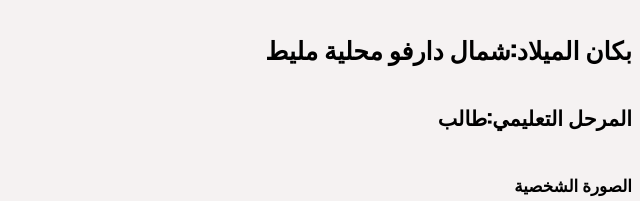
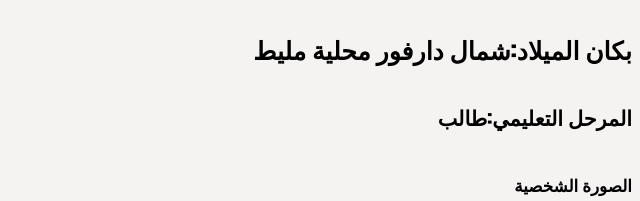
Before and after one commit to x1399/Farah, a plain HTML site: page index.html in a window 1280 px wide. Shown: the part 746-947 px from the top of the page, 640-1280 px from the left. Drawn offline with Linux system fonts and the light colour scheme.

Commit message:
Correct birthplace spelling in index.html

```diff
--- a/index.html
+++ b/index.html
@@ -13,7 +13,7 @@
 <h2 class="list-item">السيرة الذاتية</h2>
 <h2>الاسم :فرح ابراهيم حامد بريمة</h2>
 <h3>الجنسية:سوداني</h3>
-<h4>بكان الميلاد:شمال دارفو محلية مليط</h4>
+<h4>بكان الميلاد:شمال دارفور محلية مليط</h4>
 <h5>المرحل التعليمي:طالب </h5>
 <h6>الصورة الشخصية</h6>
 <img src="./IMG-20251206-WA0053.jpg" alt="moniem photo"width="230"height="300">
```
